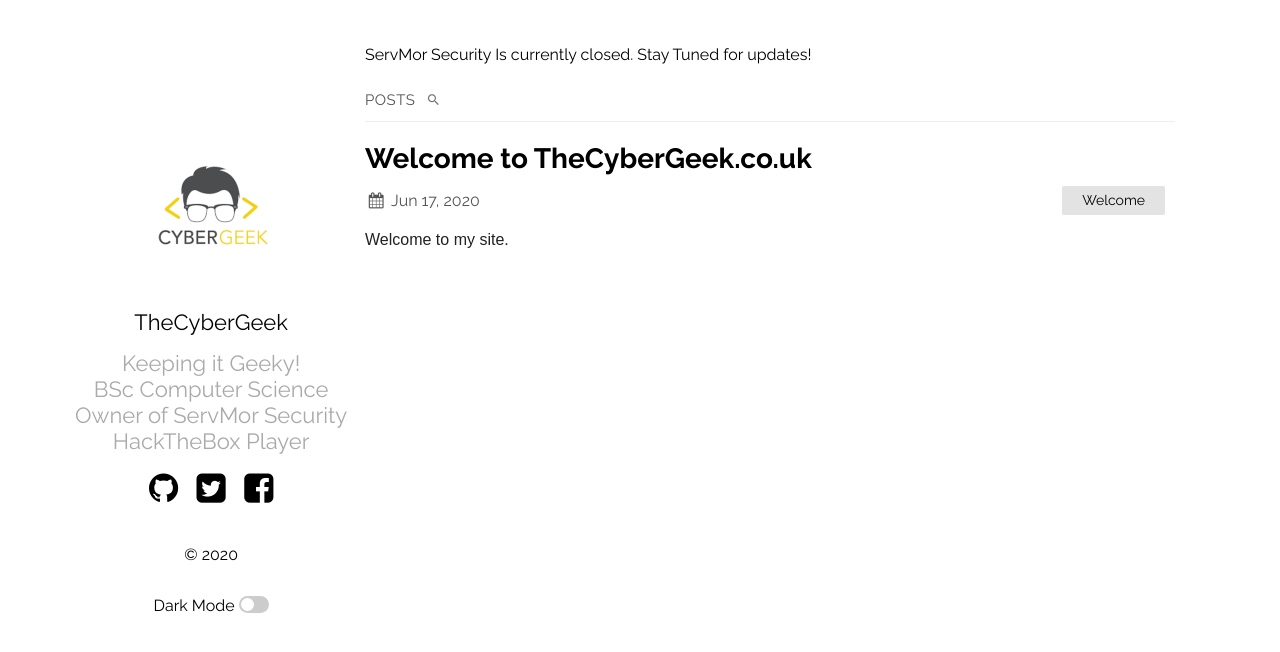
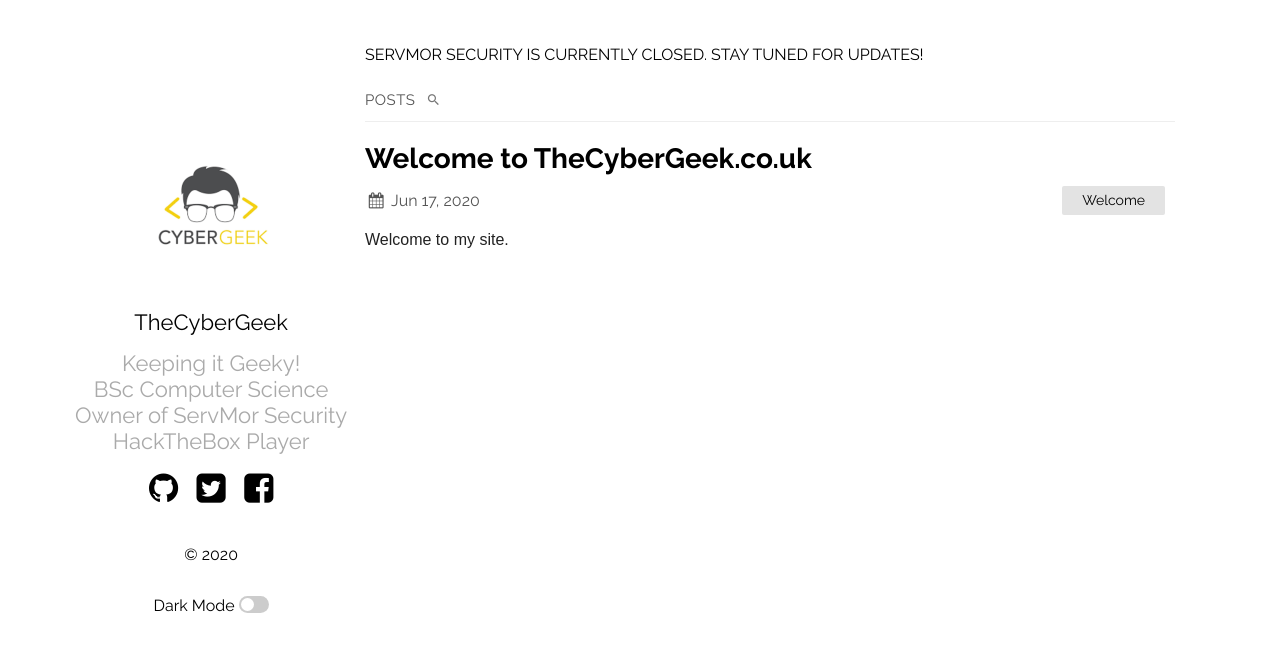
Before and after one commit to TheCyberGeek/TheCyberGeek.github.io, a Jekyll site: the page built from index.md, in a window 1280 px wide. Shown: the top 652 px of the page. Built offline with Jekyll 4.4.1, drawn with Linux system fonts in a browser that asks for light colours.

```diff
--- a/_layouts/home.html
+++ b/_layouts/home.html
@@ -12,7 +12,7 @@ layout: default
 
 <ul class="posts">
 <div>
-  <p>ServMor Security Is currently closed. Stay Tuned for updates!</p>
+  <p>SERVMOR SECURITY IS CURRENTLY CLOSED. STAY TUNED FOR UPDATES!</p>
 </div>
     <li class="posts-labelgroup" id="posts-labelgroup">
       <h1 id="posts-label">posts</h1>
```
